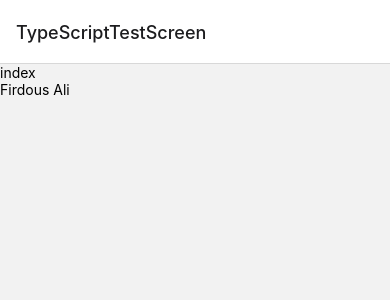
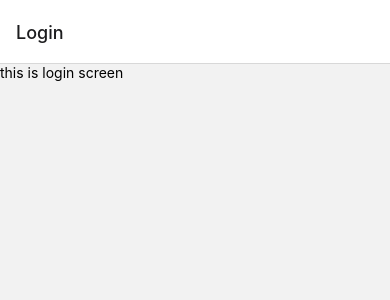
Before and after one commit to firdousali86/D19BTraining, a React Native app: screen / in a window 390 px wide. Shown: the top 300 px of the page. Built offline with nearby package versions, Linux system fonts and the light colour scheme.

Commit message:
splitting stacks

```diff
--- a/src/navigate/index.js
+++ b/src/navigate/index.js
@@ -12,10 +12,33 @@ import {
   DetailsScreen,
   TypeScriptTestScreen,
 } from '../containers';
+import {Text, View} from 'react-native';
 
 const Navigation = () => {
+  const getAuthStack = () => {
     return (
-    <Stack.Navigator>
+      <Stack.Group>
+        <Stack.Screen
+          name={'Login'}
+          component={() => (
+            <View>
+              <Text>this is login screen</Text>
+            </View>
+          )}></Stack.Screen>
+        <Stack.Screen
+          name={'Signup'}
+          component={() => (
+            <View>
+              <Text>this is signup screen</Text>
+            </View>
+          )}></Stack.Screen>
+      </Stack.Group>
+    );
+  };
+
+  const getMainStack = () => {
+    return (
+      <Stack.Group>
         <Stack.Screen
           name="TypeScriptTestScreen"
           component={TypeScriptTestScreen}
@@ -32,8 +55,11 @@ const Navigation = () => {
           component={SettingsScreen}
           initialParams={{city: 'London', country: 'UK'}}
         />
-    </Stack.Navigator>
+      </Stack.Group>
     );
   };
 
+  return <Stack.Navigator>{getAuthStack()}</Stack.Navigator>;
+};
+
 export default Navigation;
```
Lines whose indentation alone changed are shown as unchanged.
